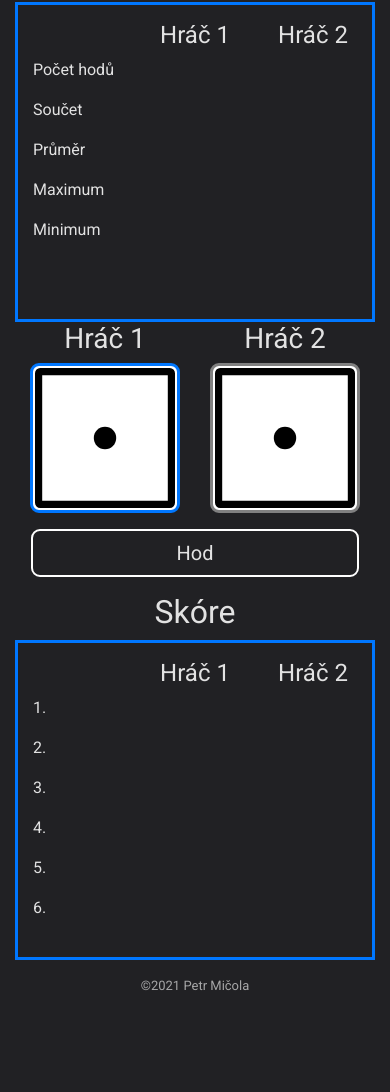
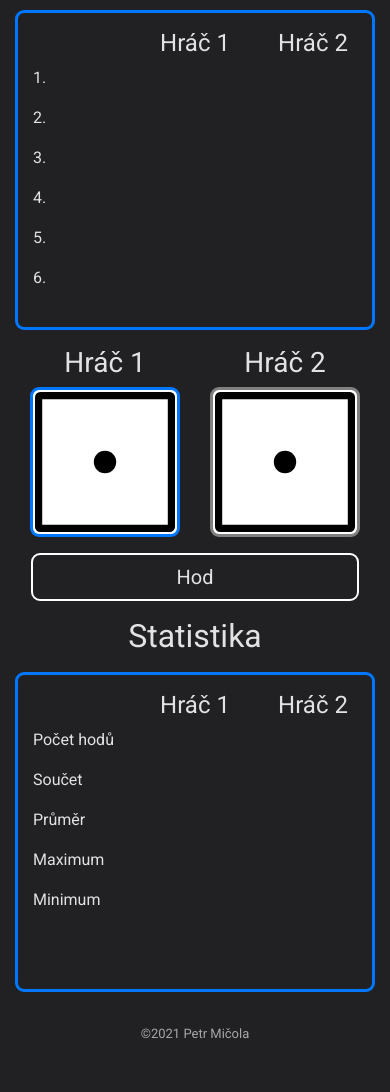
Before and after one commit to petr-micola/Kostka, a plain HTML site: page index.html in a window 390 px wide. Shown: the part 129-1221 px from the top of the page. Before the commit the page ends 1173 px from the top, so only its background shows below. Drawn offline with nearby package versions, Linux system fonts and the light colour scheme.

Commit message:
Responzivnost

```diff
--- a/css/style.css
+++ b/css/style.css
@@ -31,7 +31,14 @@ section {
     min-height: 20rem;
     text-align: center;
     border: 3px solid gray;
+    border-radius: 9px;
     color: rgba(255, 255, 255, 0.87) !important;
+}
+
+@media screen and (max-width: 992px) {
+    section {
+        margin: 1rem 0 1rem 0;
+    }
 }
 
 .default {
--- a/index.html
+++ b/index.html
@@ -6,15 +6,15 @@
     <!-- Required meta tags -->
     <meta charset="utf-8">
     <meta name="viewport" content="width=device-width, initial-scale=1, shrink-to-fit=no">
-    <meta name="description" content="Hazardní hra Kostky">
-    <meta name="keywords" content="Kostky">
+    <meta name="description" content="Hra Kostky.">
+    <meta name="keywords" content="Kostky, hry pro 2 hráče">
     <meta name="author" content="Petr Mičola">
 
     <!-- Bootstrap CSS -->
     <link rel="stylesheet" href="https://stackpath.bootstrapcdn.com/bootstrap/4.3.1/css/bootstrap.min.css"
         integrity="sha384-ggOyR0iXCbMQv3Xipma34MD+dH/1fQ784/j6cY/iJTQUOhcWr7x9JvoRxT2MZw1T" crossorigin="anonymous">
     <link rel="stylesheet" href="css/style.css">
-    <link rel="shortcut icon" href="img/1.svg" type="image/x-icon">
+    <link rel="shortcut icon" href="img/favicon.ico" type="image/x-icon">
 </head>
 
 <body>
@@ -24,6 +24,48 @@
     <main>
         <div class="container">
             <div class="row">
+                <div class="col-12 col-sm-6 col-lg-4">
+                    <h2>Skóre</h2>
+                    <section class="container">
+                        <div class="row">
+                            <div class="col-4">
+                                <h4>&zwnj;</h4>
+                                <div class="text-justify">
+                                    <p>1.</p>
+                                    <p>2.</p>
+                                    <p>3.</p>
+                                    <p>4.</p>
+                                    <p>5.</p>
+                                    <p>6.</p>
+                                </div>
+                            </div>
+                            <div class="col-4">
+                                <h4>Hráč 1</h4>
+                                <div id="skore1"></div>
+                            </div>
+                            <div class="col-4">
+                                <h4>Hráč 2</h4>
+                                <div id="skore2"></div>
+                            </div>
+                        </div>
+                    </section>
+                </div>
+                <div class="col-12 col-sm-6 col-lg-4">
+                    <div class="container">
+                        <div class="row">
+                            <div class="col-6">
+                                <h3>Hráč 1</h3>
+                                <img id="cube1" src="img/1.svg" alt="Kostka 1">
+                            </div>
+                            <div class="col-6">
+                                <h3>Hráč 2</h3>
+                                <img id="cube2" src="img/1.svg" alt="Kostka 2">
+                            </div>
+                        </div>
+                    </div>
+                    <a id="btn" class="button">Hod</a>
+                    <div id="vysledek"></div>
+                </div>
                 <div class="col-12 col-lg-4">
                     <h2>Statistika</h2>
                     <section class="container">
@@ -49,48 +91,6 @@
                         </div>
                     </section>
                 </div>
-                <div class="col-12 col-lg-4">
-                    <div class="container">
-                        <div class="row">
-                            <div class="col-6">
-                                <h3>Hráč 1</h3>
-                                <img id="cube1" src="img/1.svg" alt="Kostka 1">
-                            </div>
-                            <div class="col-6">
-                                <h3>Hráč 2</h3>
-                                <img id="cube2" src="img/1.svg" alt="Kostka 2">
-                            </div>
-                        </div>
-                    </div>
-                    <a id="btn" class="button">Hod</a>
-                    <div id="vysledek"></div>
-                </div>
-                <div class="col-12 col-lg-4">
-                    <h2>Skóre</h2>
-                    <section class="container">
-                        <div class="row">
-                            <div class="col-4">
-                                <h4>&zwnj;</h4>
-                                <div class="text-justify">
-                                    <p>1.</p>
-                                    <p>2.</p>
-                                    <p>3.</p>
-                                    <p>4.</p>
-                                    <p>5.</p>
-                                    <p>6.</p>
-                                </div>
-                            </div>
-                            <div class="col-4">
-                                <h4>Hráč 1</h4>
-                                <div id="skore1"></div>
-                            </div>
-                            <div class="col-4">
-                                <h4>Hráč 2</h4>
-                                <div id="skore2"></div>
-                            </div>
-                        </div>
-                    </section>
-                </div>
             </div>
         </div>
     </main>
--- a/js/main.js
+++ b/js/main.js
@@ -2,7 +2,6 @@ const btn = document.getElementById('btn');
 const result = document.getElementById('vysledek');
 
 let tables = document.querySelectorAll('section')
-
 let p1a = [];
 let p2a = [];
 let stats;
@@ -148,6 +147,9 @@ function end() {
     else if (p1total < p2total) result.innerHTML += `<h4>Hráč 2 vyhrál!</h4>`;
     else result.innerHTML += `<h4>Remíza!</h4>`;
     btn.innerHTML = 'Restart?';
+    btn.addEventListener('click', function () {
+        location.reload();
+    });
 }
 
 function start() {
```
Also changed, not shown: img/favicon.ico (added).
